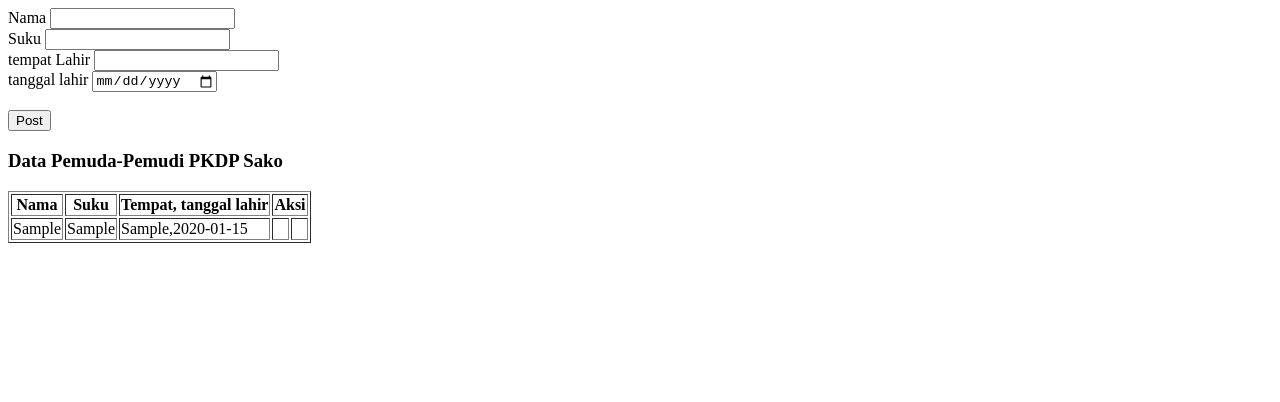
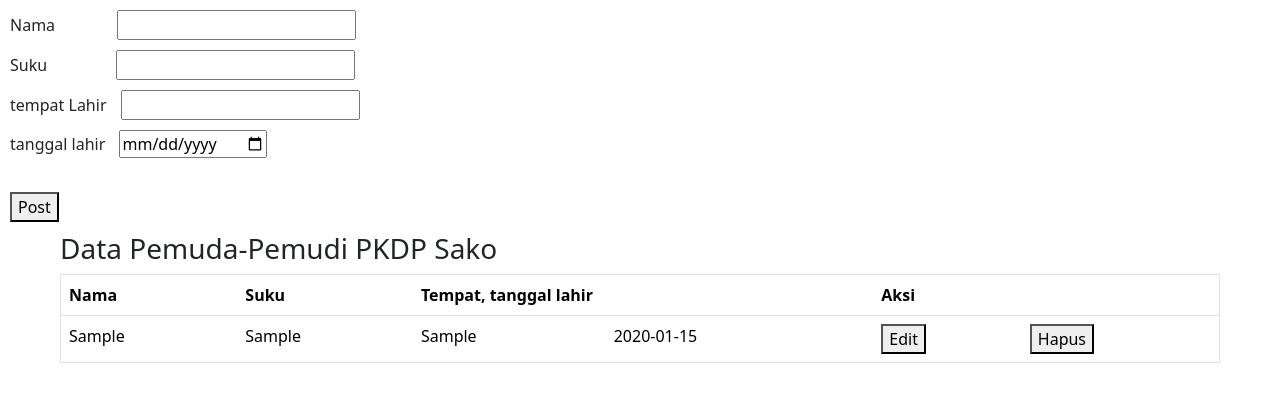
Before and after one commit to Opallino12/Project-bg_ferron, a plain HTML site: page index.html in a window 1280 px wide. Both pictures are taken after typing "Sample", "Sample", "Sample", "2020-01-15" into the empty fields and a click on the button "Post". Drawn offline with nearby package versions, Linux system fonts and the light colour scheme.

Commit message:
Update editPost

```diff
--- a/index.html
+++ b/index.html
@@ -4,6 +4,9 @@
     <meta charset="UTF-8">
     <meta name="viewport" content="width=device-width, initial-scale=1.0">
     <title>Data Pemuda PKDP Sako</title>
+    <link href="https://cdn.jsdelivr.net/npm/bootstrap@5.3.3/dist/css/bootstrap.min.css" rel="stylesheet" integrity="sha384-QWTKZyjpPEjISv5WaRU9OFeRpok6YctnYmDr5pNlyT2bRjXh0JMhjY6hW+ALEwIH" crossorigin="anonymous">
+    <script src="https://cdn.jsdelivr.net/npm/bootstrap@5.3.3/dist/js/bootstrap.bundle.min.js" integrity="sha384-YvpcrYf0tY3lHB60NNkmXc5s9fDVZLESaAA55NDzOxhy9GkcIdslK1eN7N6jIeHz" crossorigin="anonymous"></script>
+    <link rel="stylesheet" href="style.css">
 </head>
 <body>
     <div class="upper">
@@ -22,11 +25,11 @@
     </div>
     <div class="lower">
         <h3>Data Pemuda-Pemudi PKDP Sako</h3>
-        <table border="1" id="posts">
+        <table border="1" class="table" id="posts">
             <thead>
                 <th>Nama</th>
                 <th>Suku</th>
-                <th>Tempat, tanggal lahir</th>
+                <th colspan="2">Tempat, tanggal lahir</th>
                 <th colspan="2">Aksi</th>
             </thead>
         </table>
--- a/main.js
+++ b/main.js
@@ -20,31 +20,70 @@ let formValidation = () => {
         console.log("successs");
         msg.innerHTML = "";
         acceptData();
+
     }
 };
 
-let data = {};
+let data = [];
 
 let acceptData = () => {
-    data["nama"] = nama.value;
-    data["suku"] = suku.value;
-    data["tgl"] = tgl.value;
-    data["tmpt"] = tmpt.value;
+    data.push({
+        namas: nama.value,
+        sukus: suku.value,
+        tmpts: tmpt.value,
+        tgls: tgl.value,
+    });
+    localStorage.setItem("data", JSON.stringify(data));
+
     console.log(data);
     createPost();
 };
 
 let createPost = () =>{
-    posts.innerHTML +=`
-    <tr>
-        <td>${data.nama}</td>
-        <td>${data.suku}</td>
-        <td>${data.tmpt},${data.tgl}</td>
-        <td><i onclick="editPost(this)"></i></td>
-        <td><i onclick="deletePost(this)"></i></td>
-    </tr>`;
+    data.map((x) => {
+        return (posts.innerHTML +=`
+            <tr>
+                <td>${x.namas}</td>
+                <td>${x.sukus}</td>
+                <td>${x.tmpts}</td>
+                <td>${x.tgls}</td>
+                <td><button onclick="editPost(this)">Edit</button></td>
+                <td><button onclick="deletePost(this)">Hapus</button></td>
+            </tr>`);
+    });
+
+    resetForm();
+};
+
+let resetForm = () => {
     nama.value = "";
     suku.value = "";
     tgl.value = "";
     tmpt.value = "";
 };
+
+let deletePost = (e) => {
+    e.parentElement.parentElement.remove();
+
+    data.splice(e.parentElement.parentElement.id, 1);
+
+    localStorage.setItem("data", JSON.stringify(data));
+
+    console.log(data);
+};
+let editPost = (e) => {
+    let selectedPost = e.parentElement.parentElement;
+
+    nama.value = selectedPost.children[0].innerHTML;
+    suku.value = selectedPost.children[1].innerHTML;
+    tmpt.value = selectedPost.children[2].innerHTML;
+    tgl.value = selectedPost.children[3].innerHTML;
+
+    deletePost(e);
+};
+
+(() => {
+    data = JSON.parse(localStorage.getItem("data")) || [];
+    console.log(data);
+    createPost();
+})();
--- /dev/null
+++ b/style.css
@@ -0,0 +1,23 @@
+.upper{
+    margin: 10px;
+}
+#nama{
+    margin-left: 58px;
+    margin-bottom: 10px;
+}
+#suku{
+    margin-left: 65px;
+    margin-bottom: 10px;
+}
+#tmpt{
+    margin-left: 10px;
+    margin-bottom: 10px;
+}
+#tgl{
+    margin-left: 10px;
+    margin-bottom: 10px;
+}
+.lower{
+    margin-left: 60px;
+    margin-right: 60px;
+}
```
